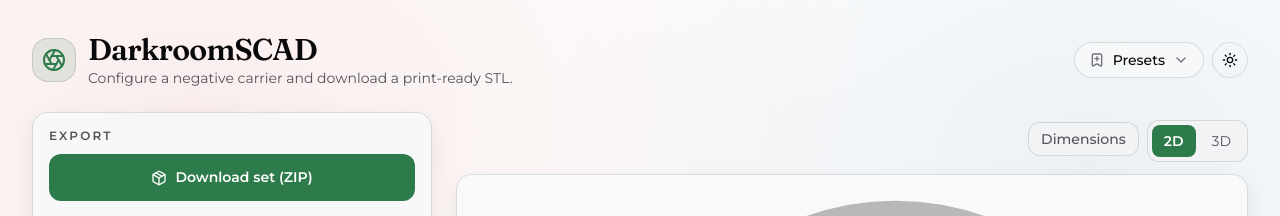
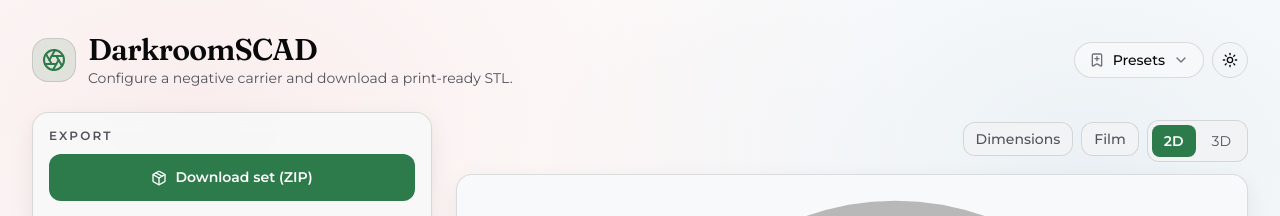
Before and after one commit to narrowstacks/darkroomscad-web, a Next.js app: page / in a window 1280 px wide. Shown: the top 216 px of the page. Built offline with nearby package versions, Linux system fonts and the light colour scheme; a web font is replaced by a local one.

Commit message:
feat(2d): add Film toggle to the 2D toolbar

```diff
--- a/src/app/page.tsx
+++ b/src/app/page.tsx
@@ -53,6 +53,9 @@ function HomeContent() {
   }, []);
   // Session-local for v1 — not persisted like viewMode (follow-up if wanted).
   const [showDims, setShowDims] = useState(false);
+  const [showFilm, setShowFilm] = useState(false);
+  // Custom format has no defined real film — disable the overlay toggle for it.
+  const filmDisabled = String(values.Film_Format ?? "") === "custom";
 
   // A manual field edit means the config no longer matches the loaded preset —
   // clear the dropdown selection. Preset loads go through applyValues (not this).
@@ -177,6 +180,17 @@ function HomeContent() {
                 Dimensions
               </button>
             )}
+            {viewMode === "2d" && (
+              <button type="button" aria-pressed={showFilm && !filmDisabled} disabled={filmDisabled}
+                onClick={() => setShowFilm((v) => !v)}
+                title={filmDisabled ? "Custom format has no defined film to preview" : "Overlay the selected film format"}
+                className="rounded-xl px-3 py-1.5 text-sm font-medium transition-colors focus-visible:outline-2 disabled:cursor-not-allowed disabled:opacity-40"
+                style={showFilm && !filmDisabled
+                  ? { background: "var(--secondary)", color: "var(--on-primary)", border: "1px solid var(--secondary)" }
+                  : { background: "var(--surface-muted)", color: "var(--text-muted)", border: "1px solid var(--border)" }}>
+                Film
+              </button>
+            )}
             <Segmented label="" ariaLabel="View mode"
               options={[{ value: "2d", label: "2D" }, { value: "3d", label: "3D" }]}
               value={viewMode}
@@ -192,7 +206,7 @@ function HomeContent() {
           )}
           <div className="h-[60vh] min-h-0 md:h-auto md:flex-1">
             {viewMode === "2d"
-              ? <CarrierView2D values={values} showDimensions={showDims} />
+              ? <CarrierView2D values={values} showDimensions={showDims} showFilm={showFilm && !filmDisabled} />
               : <StlViewer stl={preview.stl} quality="preview" loading={isLoading} />}
           </div>
         </div>
```
